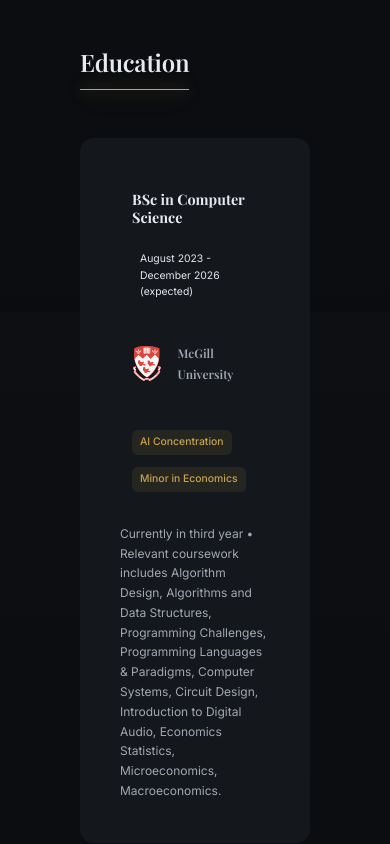
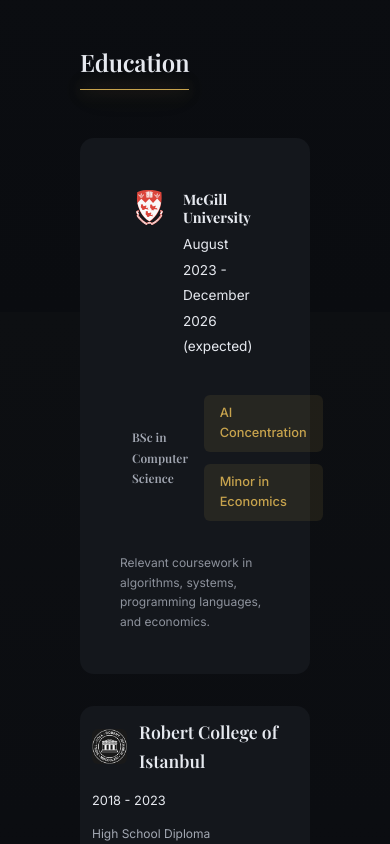
Before and after one commit to nehirozs/my-website, a React (Vite) app: page / in a window 390 px wide. Shown: the part 2220-3064 px from the top of the page. Built offline with nearby package versions, Linux system fonts and the light colour scheme.

Commit message:
mobile home view education update

```diff
--- a/src/pages/Home.jsx
+++ b/src/pages/Home.jsx
@@ -105,24 +105,29 @@
       <section id="education" style={styles.educationSection}>
         <h2 style={styles.sectionTitle} className="section-title gold">Education</h2>
 
-        <div style={styles.educationCard}>
-          <div style={styles.educationHeader}>
-            <h3 style={styles.degree}>BSc in Computer Science</h3>
-            <span style={styles.educationPeriod}>August 2023 - December 2026 (expected)</span>
+        <div style={styles.educationCard} className="education-card">
+        <div style={styles.educationHeader} className="education-header">
+          <img src={mcgillLogo} alt="McGill University" style={styles.schoolLogo} />
+          <div style={{flex: 1}}>
+            <h3 style={styles.degree}>McGill University</h3>
+            <span style={styles.educationPeriod} className="education-dates">August 2023 - December 2026 (expected)</span>
           </div>
-          <div style={styles.schoolRow}>
-            <img src={mcgillLogo} alt="McGill University" style={styles.schoolLogo} />
-            <p style={styles.school}>McGill University</p>
-          </div>
+        </div>
+        <div style={styles.schoolRow} className="education-degree-row">
+          <p style={styles.school}>BSc in Computer Science</p>
           <div style={styles.educationDetails}>
             <span style={styles.educationBadge}>AI Concentration</span>
             <span style={styles.educationBadge}>Minor in Economics</span>
           </div>
-          <p style={styles.educationNote}>
-            Currently in third year • Relevant coursework includes Algorithm Design, Algorithms and Data Structures, Programming Challenges,
-            Programming Languages & Paradigms, Computer Systems, Circuit Design, Introduction to Digital Audio, Economics Statistics, Microeconomics, Macroeconomics.
-          </p>
         </div>
+        <p className="coursework-summary" style={styles.courseworkSummary}>
+          Relevant coursework in algorithms, systems, programming languages, and economics.
+        </p>
+        <p className="coursework-full" style={styles.courseworkFull}>
+          Currently in third year • Relevant coursework includes Algorithm Design, Algorithms and Data Structures, Programming Challenges,
+          Programming Languages & Paradigms, Computer Systems, Circuit Design, Introduction to Digital Audio, Economics Statistics, Microeconomics, Macroeconomics.
+        </p>
+      </div>
 
         <div style={styles.additionalEducation}>
         <div style={styles.additionalEducationItem}>
@@ -348,7 +353,6 @@
     display: 'flex',
     flexWrap: 'wrap',
     gap: '0.75rem',
-    marginBottom: '1.25rem',
   },
   educationBadge: {
     padding: '0.5rem 1rem',
@@ -363,6 +367,20 @@
     lineHeight: 1.65,
     marginTop: '1rem',
     maxWidth: '100%',
+  },
+  courseworkSummary: {
+    fontSize: '0.95rem',
+    lineHeight: 1.65,
+    marginTop: '1rem',
+    maxWidth: '100%',
+    display: 'none',
+  },
+  courseworkFull: {
+    fontSize: '0.95rem',
+    lineHeight: 1.65,
+    marginTop: '1rem',
+    maxWidth: '100%',
+    display: 'block',
   },
   additionalEducation: {
     display: 'grid',
--- a/src/styles/globals.css
+++ b/src/styles/globals.css
@@ -70,10 +70,15 @@
 }
 
 @media (max-width: 768px) {
-    /* Remove side padding on container */
   body {
     overflow-x: hidden;
   }
+  #education .education-badges {
+    justify-content: flex-start !important;
+    width: 100% !important;
+    padding-left: 1rem;
+  }
+
 
   /* Navigation fixes */
   nav {
@@ -214,7 +219,7 @@
 
 /* Skills - 4 rows, 3 columns */
   #skills > div {
-      grid-template-columns: repeat(3, 1fr) !important; /* Changed from 4 to 3 */
+    grid-template-columns: repeat(3, 1fr) !important;
     gap: 0.5rem !important;
   }
 
@@ -264,13 +269,26 @@
     height: 35px !important;
   }
 
-    #education div[style*="display: 'flex'"] {
+  /* IMPORTANT: Exclude badges from this rule */
+  #education div[style*="display: 'flex'"]:not(.education-badges) {
     gap: 0.5rem !important;
   }
 
-    /* Make badges smaller */
-    #education span {
-      font-size: 0.65rem !important;
+
+  #education .education-badges span {
+    font-size: 0.55rem !important;
     padding: 0.25rem 0.5rem !important;
+    white-space: nowrap !important;
   }
+
+  /* Coursework - Show summary on mobile, hide full detail */
+  .coursework-summary {
+    display: block !important;
+    opacity: 0.85;
   }
+
+  .coursework-full {
+    display: none !important;
+  }
+
+}
```
Lines whose indentation alone changed are shown as unchanged.
